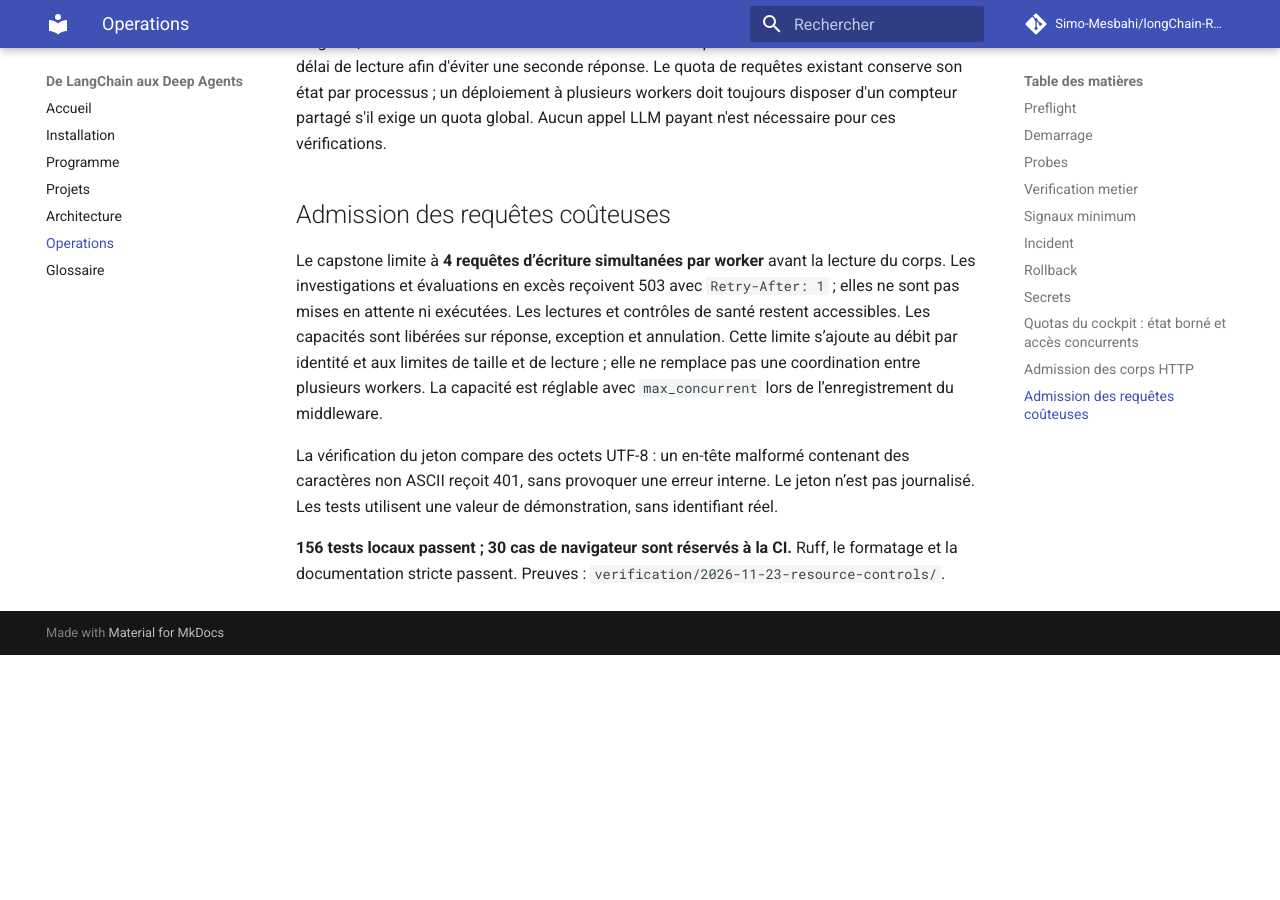
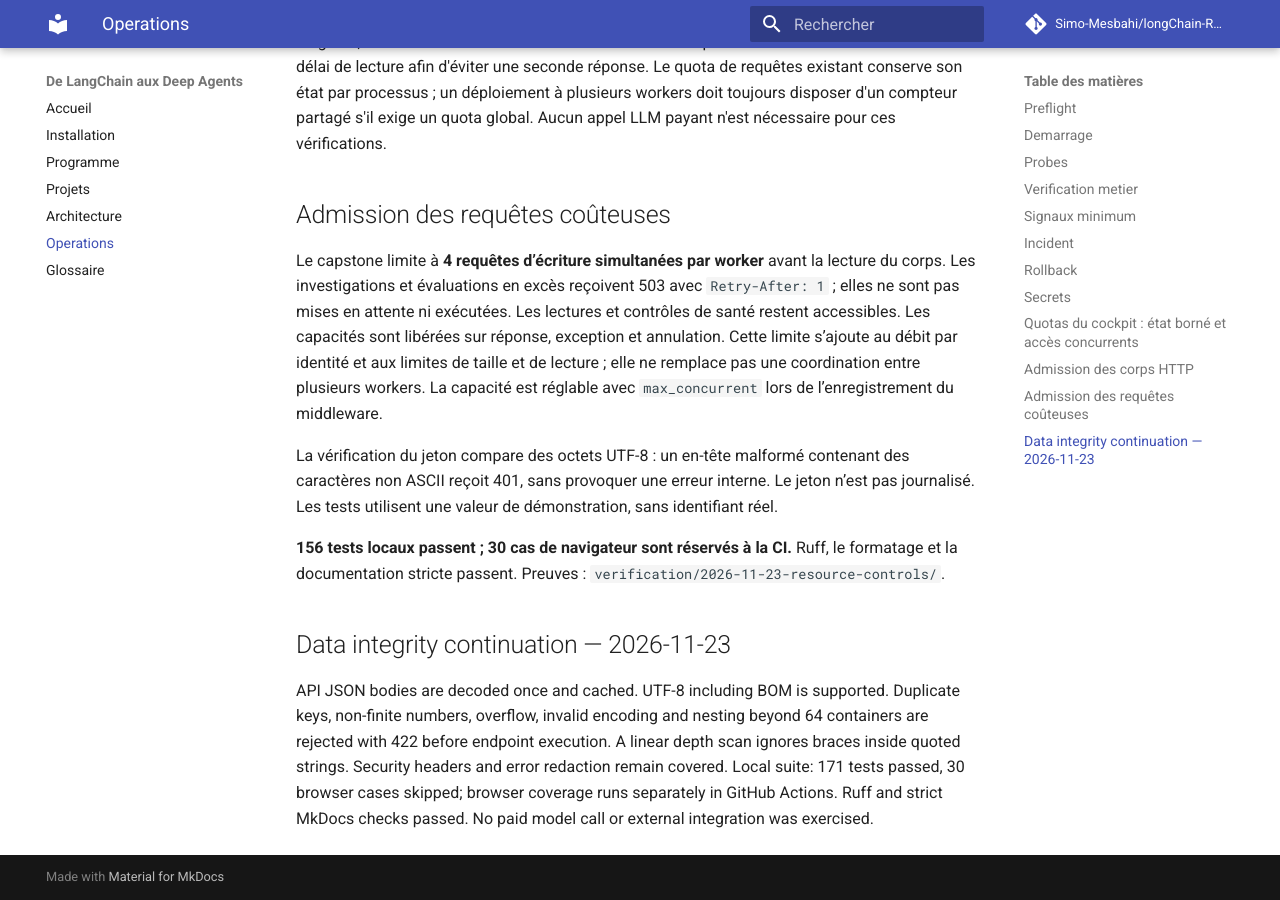
Before and after one commit to Simo-Mesbahi/longChain-RAG-longGraph-longServe-DeepAgents, an MkDocs documentation site: the page built from docs/operations.md, in a window 1280 px wide and 900 px high, scrolled down 3200 px. Built offline with MkDocs 1.6.1 and Material for MkDocs 9.7.7, drawn with Linux system fonts in a browser that asks for light colours; comment, search, counter and statistics services are not loaded; before the commit the page ends 3855 px from its top, so only the background shows below that.

Commit message:
docs: document integrity contracts and offline regression evidence

```diff
--- a/docs/operations.md
+++ b/docs/operations.md
@@ -132,3 +132,7 @@ pas journalisé. Les tests utilisent une valeur de démonstration, sans identifi
 **156 tests locaux passent ; 30 cas de navigateur sont réservés à la CI.** Ruff, le
 formatage et la documentation stricte passent. Preuves :
 `verification/2026-11-23-resource-controls/`.
+
+## Data integrity continuation — 2026-11-23
+
+API JSON bodies are decoded once and cached. UTF-8 including BOM is supported. Duplicate keys, non-finite numbers, overflow, invalid encoding and nesting beyond 64 containers are rejected with 422 before endpoint execution. A linear depth scan ignores braces inside quoted strings. Security headers and error redaction remain covered. Local suite: 171 tests passed, 30 browser cases skipped; browser coverage runs separately in GitHub Actions. Ruff and strict MkDocs checks passed. No paid model call or external integration was exercised.
```
Also changed, not shown: 5 other files.
